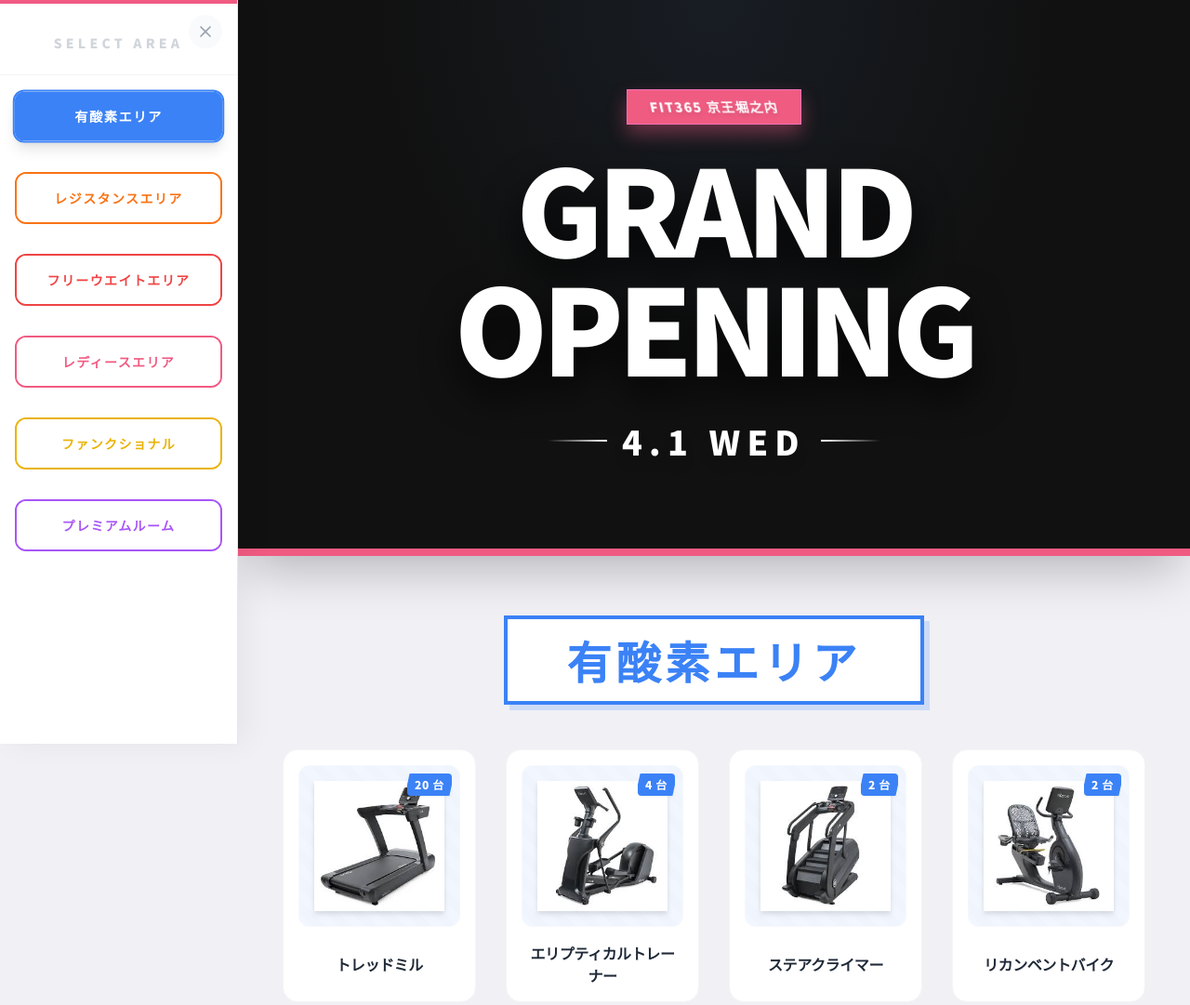
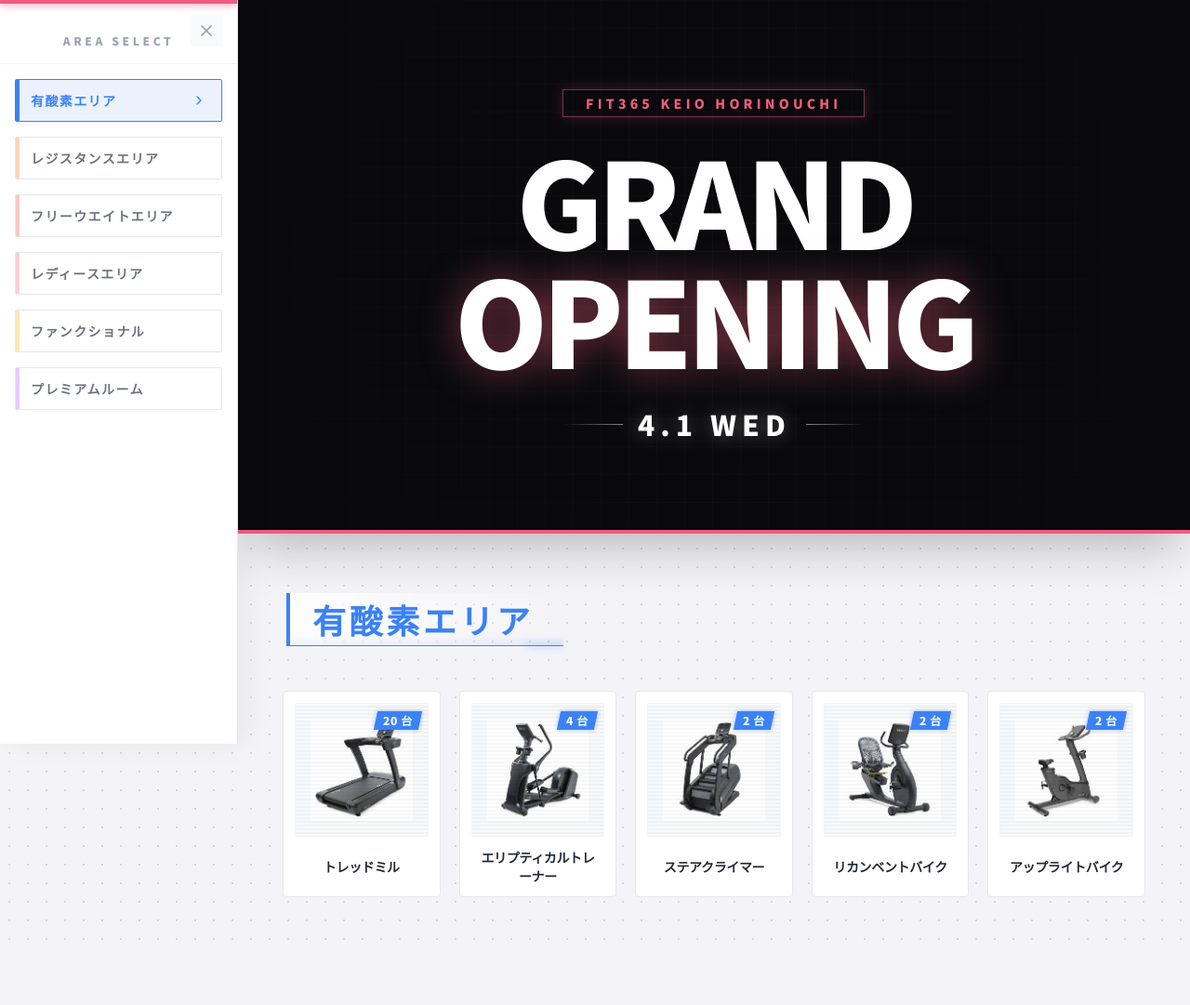
Before and after one commit to ryuta3162-a11y/horinouchi-lineup, a plain HTML site: page index.html in a window 1280 px wide. Shown: the top 1081 px of the page at 93% size. After the commit the page ends 1029 px from the top, so only its background shows below. Drawn offline with nearby package versions, Linux system fonts and the light colour scheme.

Commit message:
Update index.html

```diff
--- a/index.html
+++ b/index.html
@@ -21,8 +21,8 @@
                 extend: {
                     colors: {
                         fitpink: '#f05b82',
-                        fitdark: '#111111',
-                        fitgray: '#f4f4f5',
+                        fitdark: '#0a0a0c', // より深い黒（サイバー感）
+                        fitgray: '#f0f0f5',
                     },
                     fontFamily: {
                         sans: ['"Noto Sans JP"', 'sans-serif'],
@@ -33,13 +33,35 @@
     </script>
     <style>
         /* スムーススクロールとベース背景 */
-        html { scroll-behavior: smooth; background-color: #f0f0f5; }
+        html { scroll-behavior: smooth; background-color: #f4f4f8; }
 
         /* スクロールバー非表示 */
         .no-scrollbar::-webkit-scrollbar { display: none; }
         .no-scrollbar { -ms-overflow-style: none; scrollbar-width: none; }
 
-        /* --- アニメーション --- */
+        /* --- サイバー系 背景パターン --- */
+        .bg-cyber-grid {
+            background-image: linear-gradient(rgba(255,255,255,0.04) 1px, transparent 1px), linear-gradient(90deg, rgba(255,255,255,0.04) 1px, transparent 1px);
+            background-size: 30px 30px;
+        }
+        .bg-dot-pattern {
+            background-image: radial-gradient(#d1d5db 1px, transparent 1px);
+            background-size: 20px 20px;
+        }
+
+        /* --- スキャンライン（走査線） --- */
+        .scanlines {
+            background: linear-gradient(
+                to bottom,
+                rgba(255,255,255,0),
+                rgba(255,255,255,0) 50%,
+                rgba(0,0,0,0.03) 50%,
+                rgba(0,0,0,0.03)
+            );
+            background-size: 100% 4px;
+        }
+
+        /* --- サイバー風 アニメーション --- */
         @keyframes strokeDash {
             0% { -webkit-text-stroke: 1px transparent; color: transparent; transform: translateZ(0) translateY(20px); opacity: 0;}
             30% { -webkit-text-stroke: 2px rgba(255,255,255,0.8); color: transparent; transform: translateZ(50px) translateY(0); opacity: 1;}
@@ -58,55 +80,75 @@
             animation: popUpFade 0.6s cubic-bezier(0.16, 1, 0.3, 1) forwards;
         }
 
+        /* --- マシンカード（シャープ＆ネオン発光） --- */
         .machine-card {
             opacity: 0;
-            transform: translateY(30px);
-            transition: all 0.5s cubic-bezier(0.16, 1, 0.3, 1);
+            transform: translateY(20px);
+            transition: all 0.4s cubic-bezier(0.16, 1, 0.3, 1);
+            border-radius: 4px; /* 角をシャープに */
         }
         .machine-card.show {
             opacity: 1;
             transform: translateY(0);
         }
-
-        /* --- ダイナミックフローティングエフェクト --- */
-        .dynamic-hover {
-            transition: transform 0.4s cubic-bezier(0.175, 0.885, 0.32, 1.275), box-shadow 0.4s ease;
+        .cyber-hover {
+            transition: all 0.3s ease;
         }
-        .dynamic-hover:hover {
-            transform: translateY(-8px) scale(1.02);
-            box-shadow: 0 25px 50px -12px rgba(0, 0, 0, 0.25);
+        .cyber-hover:hover {
+            transform: translateY(-4px);
             z-index: 30;
+            /* box-shadowとborder-colorはJSでエリアカラーを動的付与 */
         }
 
         /* 画像の馴染ませ */
         .img-blend {
-            mix-blend-mode: multiply; /* 背景色により深く馴染む */
+            mix-blend-mode: multiply;
+        }
+
+        /* --- HUD風タイトルボックス --- */
+        .hud-title-box {
+            position: relative;
+            padding: 0.5rem 2rem 0.5rem 1.5rem;
+            background: linear-gradient(90deg, rgba(255,255,255,0.9) 0%, rgba(255,255,255,0) 100%);
+            border-left: 4px solid;
+            border-bottom: 1px solid;
+            /* 枠の色と影はJSで付与 */
+        }
+        .hud-title-box::after {
+            content: '';
+            position: absolute;
+            bottom: -1px;
+            right: 0;
+            width: 40px;
+            height: 1px;
+            background-color: currentColor;
+            box-shadow: 0 0 8px currentColor;
         }
     </style>
 </head>
-<body class="text-gray-900 bg-[#f0f0f5] flex min-h-screen overflow-x-hidden">
+<body class="text-gray-900 bg-[#f4f4f8] bg-dot-pattern flex min-h-screen overflow-x-hidden">
 
-    <!-- メニューを開くボタン (サイドバーが閉じた時に表示) -->
-    <button id="open-sidebar-btn" class="fixed top-4 left-4 z-[60] bg-fitdark text-white p-3 rounded-xl shadow-lg hover:bg-fitpink transition-colors duration-300 hidden group">
-        <i data-lucide="menu" class="w-6 h-6 transform group-hover:scale-110 transition-transform"></i>
+    <!-- メニューを開くボタン -->
+    <button id="open-sidebar-btn" class="fixed top-3 left-3 md:top-4 md:left-4 z-[60] bg-fitdark text-white p-2 md:p-3 rounded-sm shadow-[0_0_10px_rgba(0,0,0,0.5)] border border-gray-700 hover:border-fitpink hover:shadow-[0_0_15px_rgba(240,91,130,0.5)] transition-all duration-300 hidden group">
+        <i data-lucide="menu" class="w-5 h-5 md:w-6 md:h-6 transform group-hover:scale-110 transition-transform"></i>
     </button>
 
     <!-- 左側：開閉可能なサイドメニュー -->
     <aside id="sidebar" class="fixed inset-y-0 left-0 w-64 bg-white border-r border-gray-200 z-[70] overflow-y-auto no-scrollbar shadow-[10px_0_30px_rgba(0,0,0,0.05)] flex flex-col transition-transform duration-500 ease-in-out">
-        <!-- 閉じるボタン (右上) -->
-        <button id="close-sidebar-btn" class="absolute top-4 right-4 text-gray-400 hover:text-fitpink bg-gray-50 hover:bg-pink-50 rounded-full p-2 transition-colors duration-300">
+        <!-- 閉じるボタン -->
+        <button id="close-sidebar-btn" class="absolute top-4 right-4 text-gray-400 hover:text-fitpink bg-gray-50 hover:bg-pink-50 rounded-sm p-1.5 transition-colors duration-300 border border-transparent hover:border-pink-200">
             <i data-lucide="x" class="w-5 h-5"></i>
         </button>
 
         <!-- 上部の細いピンクライン -->
-        <div class="h-1 bg-fitpink w-full flex-shrink-0"></div>
+        <div class="h-1 bg-fitpink w-full flex-shrink-0 shadow-[0_0_10px_#f05b82]"></div>
 
-        <div class="pt-8 pb-6 flex items-center justify-center border-b border-gray-100 flex-shrink-0">
-            <span class="text-sm font-black text-gray-300 tracking-[0.3em] uppercase">Select Area</span>
+        <div class="pt-8 pb-4 flex items-center justify-center border-b border-gray-100 flex-shrink-0">
+            <span class="text-xs font-black text-gray-400 tracking-[0.3em] uppercase">Area Select</span>
         </div>
 
         <!-- メニューボタン群 -->
-        <nav id="area-menu" class="flex flex-col flex-grow p-4 gap-4">
+        <nav id="area-menu" class="flex flex-col flex-grow p-4 gap-2">
             <!-- JSで生成 -->
         </nav>
     </aside>
@@ -114,41 +156,43 @@
     <!-- 右側：メインコンテンツ -->
     <main id="main-content" class="ml-64 flex-1 min-w-0 flex flex-col transition-all duration-500 ease-in-out relative z-10">
 
-        <!-- ファーストビュー (ヒーローセクション) : 最前面への浮き出しを意識 -->
-        <div class="relative w-full bg-fitdark py-16 md:py-24 px-4 flex flex-col items-center justify-center border-b-[8px] border-fitpink overflow-hidden shadow-2xl z-20">
-            <!-- 背景の装飾的なメッシュグラデーション -->
-            <div class="absolute inset-0 bg-[radial-gradient(ellipse_at_top,_var(--tw-gradient-stops))] from-gray-800 via-fitdark to-fitdark opacity-50"></div>
+        <!-- ファーストビュー (サイバー・ヒーローセクション) -->
+        <div class="relative w-full bg-fitdark py-12 md:py-24 px-4 flex flex-col items-center justify-center border-b-[4px] border-fitpink overflow-hidden shadow-2xl z-20">
+            <!-- デジタルグリッド背景 -->
+            <div class="absolute inset-0 bg-cyber-grid opacity-70"></div>
+            <!-- グラデーションのオーバーレイ -->
+            <div class="absolute inset-0 bg-[radial-gradient(circle_at_center,transparent_0%,#0a0a0c_100%)]"></div>
 
-            <div class="relative z-30 animate-pop-up bg-fitpink text-white font-black px-6 py-2 text-xs md:text-sm tracking-widest transform -skew-x-12 mb-6 shadow-[0_10px_20px_rgba(240,91,130,0.4)] border border-pink-400">
-                <span class="inline-block transform skew-x-12 drop-shadow-md">FIT365 京王堀之内</span>
+            <div class="relative z-30 animate-pop-up bg-transparent text-fitpink font-black px-6 py-1 text-[10px] md:text-sm tracking-[0.3em] border border-fitpink/50 mb-6 shadow-[0_0_15px_rgba(240,91,130,0.2)]">
+                <span class="inline-block uppercase drop-shadow-md">FIT365 Keio Horinouchi</span>
             </div>
 
-            <h2 class="relative z-30 text-5xl md:text-7xl lg:text-[8rem] font-black leading-[0.9] tracking-tighter uppercase mb-6 text-center drop-shadow-[0_20px_20px_rgba(0,0,0,0.8)]">
+            <h2 class="relative z-30 text-4xl sm:text-6xl md:text-7xl lg:text-[8rem] font-black leading-[0.9] tracking-tighter uppercase mb-6 text-center">
                 <span class="block animate-hero-text">GRAND</span>
-                <span class="block animate-hero-text text-fitpink" style="animation-delay: 0.1s;">OPENING</span>
+                <span class="block animate-hero-text text-fitpink drop-shadow-[0_0_20px_rgba(240,91,130,0.5)]" style="animation-delay: 0.1s;">OPENING</span>
             </h2>
 
-            <div class="relative z-30 animate-pop-up flex items-center justify-center gap-4 mt-4" style="animation-delay: 0.4s;">
-                <div class="h-[2px] w-8 md:w-16 bg-gradient-to-r from-transparent to-white"></div>
-                <span class="text-white font-black text-2xl md:text-4xl tracking-[0.2em] drop-shadow-lg">4.1 WED</span>
-                <div class="h-[2px] w-8 md:w-16 bg-gradient-to-l from-transparent to-white"></div>
+            <div class="relative z-30 animate-pop-up flex items-center justify-center gap-4 mt-2" style="animation-delay: 0.4s;">
+                <div class="h-[1px] w-6 md:w-16 bg-gradient-to-r from-transparent to-white/50"></div>
+                <span class="text-white font-black text-xl md:text-3xl tracking-[0.2em] drop-shadow-[0_0_10px_rgba(255,255,255,0.3)]">4.1 WED</span>
+                <div class="h-[1px] w-6 md:w-16 bg-gradient-to-l from-transparent to-white/50"></div>
             </div>
         </div>
 
         <!-- マシン一覧エリア -->
-        <div class="px-4 md:px-8 lg:px-12 py-12 md:py-16 relative z-10">
+        <div class="px-3 md:px-8 lg:px-12 py-8 md:py-16 relative z-10">
 
-            <!-- 選択中エリアのタイトル（中央配置・四角枠のおしゃれなデザインに変更） -->
-            <div class="mb-12 flex items-center justify-center relative z-20 w-full px-2">
-                <div id="title-box" class="border-[4px] px-8 md:px-16 py-3 md:py-5 bg-white/95 backdrop-blur-sm transition-all duration-500 relative flex items-center justify-center">
-                    <h2 id="current-area-title" class="text-2xl md:text-4xl lg:text-5xl font-black tracking-widest transition-colors duration-300 text-center uppercase relative z-10">
+            <!-- 選択中エリアのタイトル（HUD風・左揃え） -->
+            <div class="mb-8 md:mb-12 relative z-20 w-full px-1">
+                <div id="title-box" class="hud-title-box transition-all duration-500 inline-flex items-center">
+                    <h2 id="current-area-title" class="text-xl md:text-3xl lg:text-4xl font-black tracking-widest transition-colors duration-300 uppercase relative z-10">
                         <!-- JSで挿入 -->
                     </h2>
                 </div>
             </div>
 
-            <!-- グリッドレイアウト -->
-            <div id="machine-grid" class="grid grid-cols-1 sm:grid-cols-2 lg:grid-cols-3 xl:grid-cols-4 gap-6 md:gap-8 relative z-10">
+            <!-- 【修正箇所】スマホ時は2列、以降画面幅に合わせて列を増やす -->
+            <div id="machine-grid" class="grid grid-cols-2 sm:grid-cols-3 lg:grid-cols-4 xl:grid-cols-5 gap-3 md:gap-5 relative z-10">
                 <!-- JSで生成 -->
             </div>
         </div>
@@ -171,7 +215,7 @@
             }
         };
 
-        // 各エリアにテーマカラーを追加
+        // 各エリアにテーマカラー
         const gymData = [
             {
                 id: 'cardio',
@@ -309,7 +353,6 @@
         function toggleSidebar(show) {
             if (show) {
                 sidebar.classList.remove('-translate-x-full');
-                // PC画面ならメインコンテンツを右にずらす
                 if (window.innerWidth >= 768) {
                     mainContent.classList.add('ml-64');
                     mainContent.classList.remove('ml-0');
@@ -326,7 +369,6 @@
         openBtn.addEventListener('click', () => toggleSidebar(true));
         closeBtn.addEventListener('click', () => toggleSidebar(false));
 
-        // スマホ表示時は初期状態でメニューを閉じておく
         if (window.innerWidth < 768) {
             toggleSidebar(false);
         }
@@ -334,14 +376,16 @@
         function buildMenu() {
             gymData.forEach((area, index) => {
                 const btn = document.createElement('button');
-                // 四角く囲った中央揃えのボタン
-                btn.className = `w-full block focus:outline-none mb-4 rounded-xl border-2 transition-all duration-300 relative overflow-hidden group`;
-                btn.style.borderColor = area.color;
+                // シャープなメニューボタンデザイン
+                btn.className = `w-full block focus:outline-none mb-2 transition-all duration-300 relative group bg-white border border-gray-200 rounded-sm`;
 
                 btn.innerHTML = `
-                    <div class="menu-btn-bg absolute inset-0 transition-transform duration-300 origin-left scale-x-0 group-hover:scale-x-100" style="background-color: ${area.color}; opacity: 0.1;"></div>
-                    <div class="menu-btn-content relative z-10 px-4 py-4 flex items-center justify-center transition-colors duration-300 bg-white">
-                        <span class="text-sm font-black tracking-widest text-center uppercase" style="color: ${area.color};">${area.title}</span>
+                    <div class="menu-indicator absolute left-0 top-0 bottom-0 w-1 transition-all duration-300" style="background-color: ${area.color}; opacity: 0.3;"></div>
+                    <div class="menu-bg absolute inset-0 transition-opacity duration-300 opacity-0 group-hover:opacity-10" style="background-color: ${area.color};"></div>
+
+                    <div class="menu-btn-content relative z-10 px-4 py-3 flex items-center justify-between transition-colors duration-300">
+                        <span class="text-xs md:text-sm font-black tracking-widest uppercase transition-colors duration-300 text-gray-500">${area.title}</span>
+                        <i data-lucide="chevron-right" class="menu-icon w-4 h-4 opacity-0 group-hover:opacity-100 transition-all transform -translate-x-2 group-hover:translate-x-0" style="color: ${area.color};"></i>
                     </div>
                 `;
 
@@ -361,77 +405,100 @@
             if (currentActiveId === id) return;
             currentActiveId = id;
 
-            // メニューのアクティブ状態の切り替え
+            // メニューのアクティブ状態の切り替え（サイバーな点灯）
             const allBtns = menuContainer.querySelectorAll('button');
             allBtns.forEach(btn => {
-                const content = btn.querySelector('.menu-btn-content');
-                const span = content.querySelector('span');
-                const btnColor = btn.style.borderColor;
+                const indicator = btn.querySelector('.menu-indicator');
+                const bg = btn.querySelector('.menu-bg');
+                const span = btn.querySelector('span');
+                const icon = btn.querySelector('.menu-icon');
 
                 if (btn === selectedBtn) {
-                    content.style.backgroundColor = btnColor;
-                    span.style.color = '#ffffff';
-                    btn.classList.add('shadow-lg', 'scale-[1.02]');
+                    indicator.style.opacity = '1';
+                    indicator.style.width = '4px';
+                    bg.style.opacity = '0.1';
+                    span.style.color = color;
+                    icon.style.opacity = '1';
+                    icon.style.transform = 'translateX(0)';
+                    btn.style.borderColor = color;
+                    btn.classList.add('shadow-[0_2px_8px_rgba(0,0,0,0.05)]');
                 } else {
-                    content.style.backgroundColor = '#ffffff';
-                    span.style.color = btnColor;
-                    btn.classList.remove('shadow-lg', 'scale-[1.02]');
+                    indicator.style.opacity = '0.3';
+                    indicator.style.width = '2px';
+                    bg.style.opacity = '0';
+                    span.style.color = '#6b7280'; // gray-500
+                    icon.style.opacity = '0';
+                    icon.style.transform = 'translateX(-8px)';
+                    btn.style.borderColor = '#e5e7eb'; // gray-200
+                    btn.classList.remove('shadow-[0_2px_8px_rgba(0,0,0,0.05)]');
                 }
             });
 
             const areaData = gymData.find(a => a.id === id);
 
-            // 右側のタイトルの切り替え（色と枠線の色も連動）
+            // HUD風タイトルの色と影の切り替え
             titleContainer.style.opacity = '0';
             titleContainer.style.transform = 'translateY(-10px)';
 
             setTimeout(() => {
                 titleContainer.innerHTML = areaData.title;
                 titleContainer.style.color = areaData.color;
-                titleBox.style.borderColor = areaData.color;
-                // 色付きの立体的な影を追加
-                titleBox.style.boxShadow = `6px 6px 0px ${areaData.color}30`;
+
+                titleBox.style.borderLeftColor = areaData.color;
+                titleBox.style.borderBottomColor = areaData.color;
+                titleBox.style.color = areaData.color; // ::afterの影用
+                // 内側に淡く光るグラデーション
+                titleBox.style.boxShadow = `inset 0 -15px 15px -15px ${areaData.color}30`;
+
                 titleContainer.style.opacity = '1';
                 titleContainer.style.transform = 'translateY(0)';
             }, 200);
 
             gridContainer.innerHTML = '';
 
-            // ダイナミックにズームするカードの生成
+            // マシンカードの生成 (スマホ時は2列を想定したサイズ調整)
             areaData.items.forEach((item, index) => {
                 const card = document.createElement('div');
-                // dynamic-hoverクラスでカード全体が浮き上がる
-                card.className = `machine-card bg-white p-4 rounded-2xl flex flex-col group cursor-default border border-gray-100 dynamic-hover`;
+                card.className = `machine-card cyber-hover bg-white p-2 md:p-3 flex flex-col group cursor-default border border-gray-200`;
+
+                // JSから動的にホバー時のネオン効果を付与
+                card.onmouseenter = () => {
+                    card.style.borderColor = areaData.color;
+                    card.style.boxShadow = `0 0 15px ${areaData.color}40, 0 4px 6px -1px rgba(0,0,0,0.1)`;
+                };
+                card.onmouseleave = () => {
+                    card.style.borderColor = '#e5e7eb';
+                    card.style.boxShadow = 'none';
+                };
 
                 const countText = item.count.includes('迄') || item.count === '式' ? item.count : `${item.count} 台`;
 
                 let imgHTML = '';
                 if (item.imgBase) {
-                    // 画像自体も大きくズームアウトする
-                    imgHTML = `<img src="${item.imgBase}.jpg" alt="${item.name}" data-basename="${item.imgBase}" data-ext-index="0" onerror="handleImageError(this)" class="w-full h-full object-contain p-2 img-blend group-hover:scale-125 transition-transform duration-700 ease-out">`;
+                    imgHTML = `<img src="${item.imgBase}.jpg" alt="${item.name}" data-basename="${item.imgBase}" data-ext-index="0" onerror="handleImageError(this)" class="w-full h-full object-contain p-1.5 md:p-2 img-blend group-hover:scale-110 transition-transform duration-500 ease-out">`;
                 } else {
-                    imgHTML = `<img src="https://placehold.co/400x400/f0f0f0/cccccc?text=NO+IMAGE&font=Noto+Sans+JP" alt="${item.name}" class="w-full h-full object-contain p-2 mix-blend-darken group-hover:scale-110 transition-transform duration-700 ease-out">`;
+                    imgHTML = `<img src="https://placehold.co/400x400/f0f0f0/cccccc?text=NO+IMAGE&font=Noto+Sans+JP" alt="${item.name}" class="w-full h-full object-contain p-1.5 md:p-2 mix-blend-darken group-hover:scale-105 transition-transform duration-500 ease-out">`;
                 }
 
-                // 奥の層（うすい色）と手前の層（画像）を重ねる
                 card.innerHTML = `
-                    <div class="relative aspect-square mb-4 rounded-xl overflow-hidden flex items-center justify-center border border-gray-50/50" style="background-color: ${areaData.color}10;">
-                        <!-- 背景にうっすら斜めのラインを入れてテック感を演出 -->
-                        <div class="absolute inset-0 opacity-20 bg-[repeating-linear-gradient(45deg,transparent,transparent_10px,rgba(0,0,0,0.05)_10px,rgba(0,0,0,0.05)_20px)]"></div>
+                    <div class="relative aspect-square mb-2 md:mb-3 overflow-hidden flex items-center justify-center bg-[#f8f9fa] border border-gray-100 rounded-sm">
+                        <!-- モニターの走査線（スキャンライン）エフェクト -->
+                        <div class="absolute inset-0 scanlines z-10 pointer-events-none"></div>
 
-                        <div class="relative z-10 w-full h-full flex items-center justify-center p-2 drop-shadow-md">
+                        <div class="relative z-0 w-full h-full flex items-center justify-center p-1 md:p-2">
                             ${imgHTML}
                         </div>
 
-                        <!-- 右上の台数バッジ (エリアカラーに連動) -->
-                        <div class="absolute top-2 right-2 overflow-hidden rounded shadow-sm z-20">
-                            <div class="text-white text-xs font-black px-2 py-1 transform -skew-x-12" style="background-color: ${areaData.color};">
+                        <!-- サイバー風の斜めバッジ -->
+                        <div class="absolute top-1 right-1 md:top-2 md:right-2 z-20">
+                            <div class="text-white text-[9px] md:text-xs font-black px-1.5 md:px-2 py-0.5 transform -skew-x-12" style="background-color: ${areaData.color}; box-shadow: 0 0 5px ${areaData.color}80;">
                                 <span class="inline-block transform skew-x-12 tracking-wider">${countText}</span>
                             </div>
                         </div>
                     </div>
-                    <div class="flex-grow flex items-center justify-center z-10 px-2">
-                        <h4 class="font-black text-gray-800 text-sm md:text-base tracking-tight leading-snug text-center transition-colors duration-300" style="group-hover:color: ${areaData.color};">${item.name}</h4>
+                    <!-- テキストサイズを小さく調整し、2列でも収まるように -->
+                    <div class="flex-grow flex items-center justify-center z-10 px-1">
+                        <h4 class="font-black text-gray-800 text-[10px] md:text-sm tracking-tight leading-tight text-center transition-colors duration-300" style="group-hover:color: ${areaData.color};">${item.name}</h4>
                     </div>
                 `;
                 gridContainer.appendChild(card);
```
